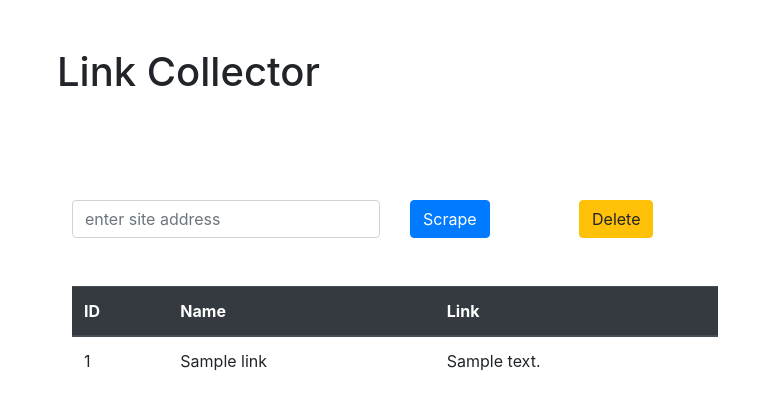
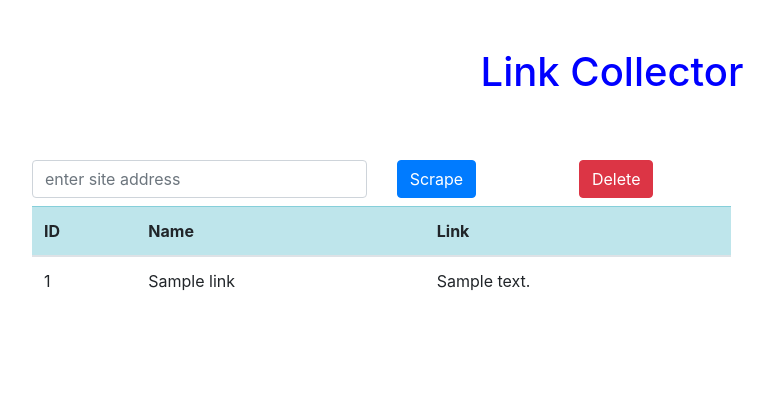
Before and after one commit to nitish-gautam/django-website-scraper, a Django app: page / in a window 1280 px wide. Shown: the top 410 px of the page, without its empty margins (76-850 px from the left). Run offline with Django 3.2, Linux system fonts and the light colour scheme; tables that the repository leaves empty hold one stand-in row (values such as "Sample post"); some libraries are stand-ins or nearby versions.

Commit message:
updated working copy

```diff
--- a/mysite/myapp/templates/myapp/result.html
+++ b/mysite/myapp/templates/myapp/result.html
@@ -17,10 +17,23 @@
     <div class="container">
         <div class="row">
             <div class="col-md-12 m-5">
-                <h1>Link Collector</h1>
+                <style>
+                    h1 {
+                        text-align: center;
+                    }
+
+                    p {
+                        text-align: left;
+                    }
+
+                    div {
+                        text-align: left;
+                    }
+                </style>
+                <h1 style="color:blue">Link Collector</h1>
             </div>
         </div>
-        <div class="row m-5">
+        <div class="row m-2">
             <div class="col-md-4">
                 <form method="POST" action="/">
                     {% csrf_token %}
@@ -30,15 +43,15 @@
                 <button class="btn btn-primary" type="submit">Scrape</button>
             </div>
             </form>
-            <div class="col-md-6">
-                <a class="btn btn-warning" href="/delete">Delete</a>
+            <div class="col-md-2">
+                <a class="btn btn-danger" href="/delete">Delete</a>
             </div>
 
         </div>
-        <div class="row m-5">
+        <div class="row m-2">
             <div class="col-md-8">
                 <table class="table">
-                    <thead class="thead-dark">
+                    <thead class="table table-hover table-info">
                         <tr>
                             <th scope="col">ID</th>
                             <th scope="col">Name</th>
@@ -48,11 +61,11 @@
                     </thead>
                     <tbody>
                         {% for link in data %}
-                        <tr>
-                            <td>{{link.id}}</td>
-                            <td>{{link.name}}</td>
-                            <td>{{link.address}}</td>
-                        </tr>
+                            <tr>
+                                <td>{{link.id}}</td>
+                                <td>{{link.name}}</td>
+                                <td>{{link.address}}</td>
+                            </tr>
                         {% endfor %}
                     </tbody>
                 </table>
@@ -61,4 +74,5 @@
         </div>
     </div>
 </body>
+
 </html>
--- a/mysite/myapp/views.py
+++ b/mysite/myapp/views.py
@@ -3,21 +3,8 @@
 from bs4 import BeautifulSoup
 from django.http import HttpResponseRedirect
 from .models import Link
+
 # Create your views here.
-
-'''
-def scrape(request):
-    page = requests.get('https://www.facebook.com')
-    soup = BeautifulSoup(page.text,'html.parser')
-
-    link_address = []
-    for link in soup.find_all('a'):
-        link_address.append(link.get('href'))
-
-    return render(request, 'myapp/result.html', {'link_address': link_address})
-
-
-'''
 def scrape(request):
     if request.method == "POST":
         site = request.POST.get('site', '')
```
